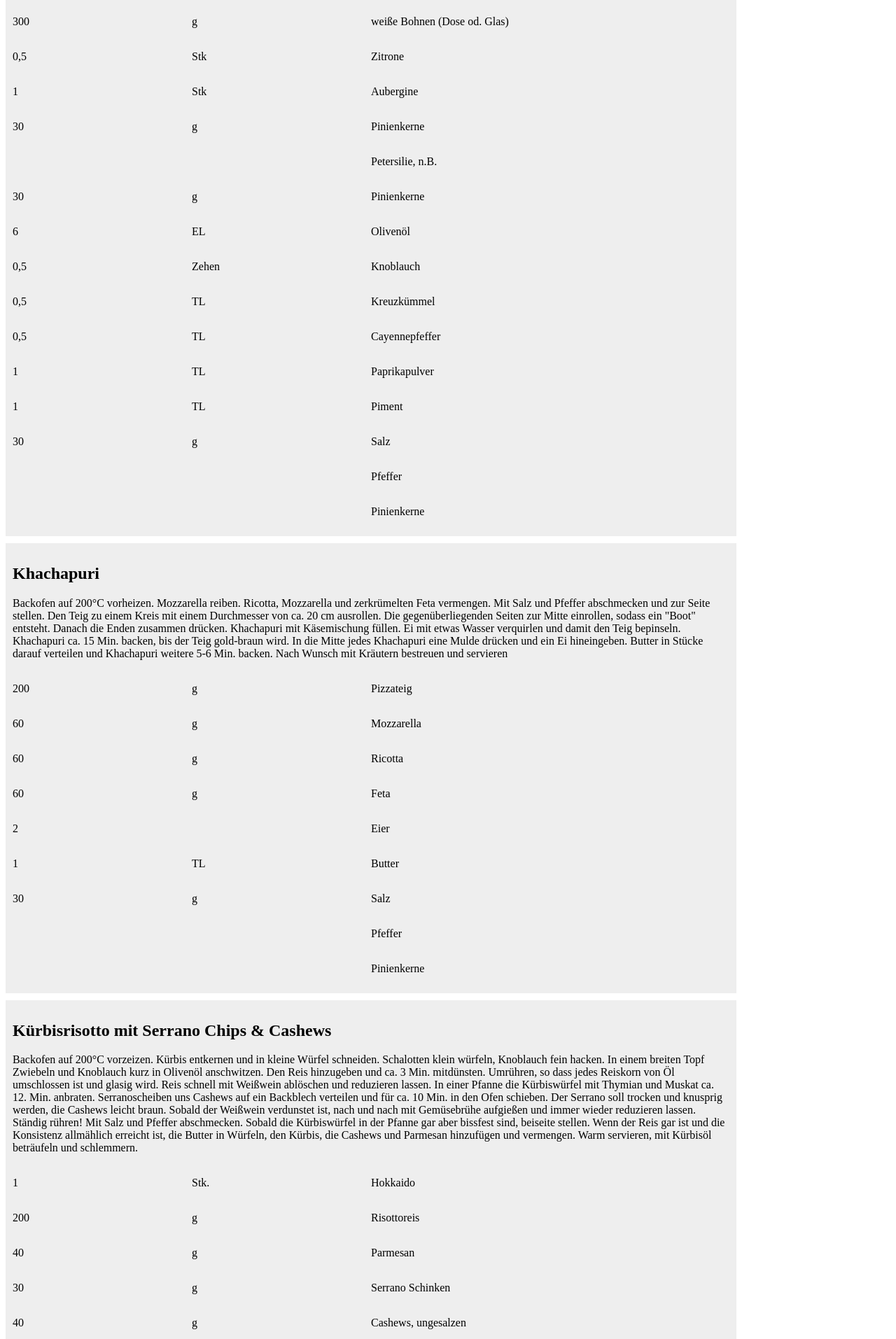
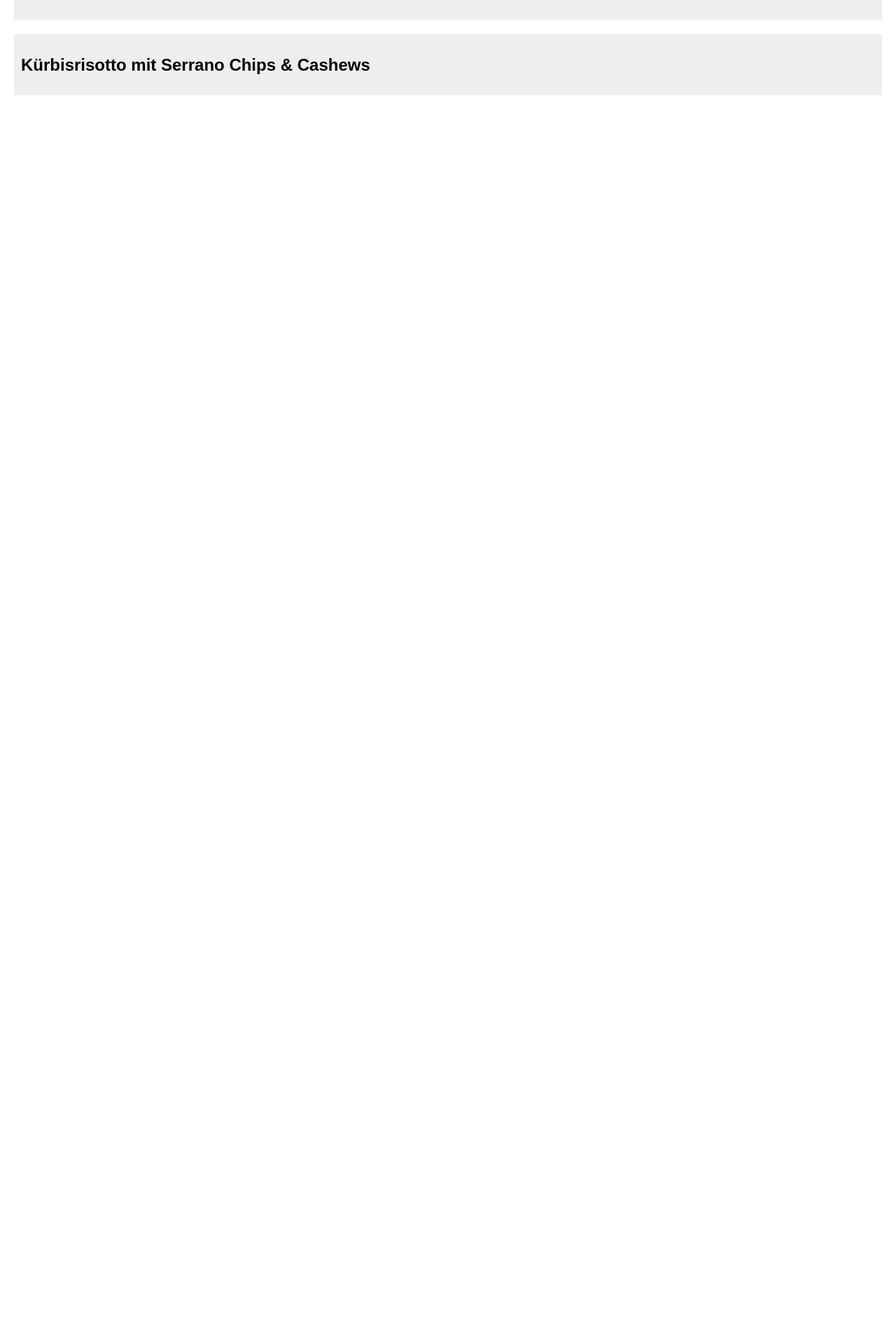
Before and after one commit to brdddngs/capstone-project, a React (Create React App) app: page / in a window 1280 px wide. Shown: the part 187-2100 px from the top of the page at 70% size. After the commit the page ends 800 px from the top, so only its background shows below. Built offline with nearby package versions, Linux system fonts and the light colour scheme.

Commit message:
Implement plain recipes overview

```diff
--- a/package.json
+++ b/package.json
@@ -6,7 +6,8 @@
     "node-sass": "^4.13.0",
     "react": "^16.12.0",
     "react-dom": "^16.12.0",
-    "react-scripts": "3.2.0"
+    "react-scripts": "3.2.0",
+    "styled-components": "^4.4.1"
   },
   "scripts": {
     "start": "react-scripts start",
--- a/src/App.js
+++ b/src/App.js
@@ -1,22 +1,13 @@
 import React from 'react'
 import './styles.scss'
+import Recipe from './Recipe'
 import recipes from './recipes.json'
 
 function App() {
   return (
     <div className="App">
       {recipes.map((recipe, index) => (
-        <div key={index} className="container">
-          <h2>{recipe.title}</h2>
-          <p>{recipe.steps}</p>
-          {recipe.ingredients.map((ingredient, index) => (
-            <div key={index} className="ingredient-wrapper">
-              <p>{ingredient.amount}</p>
-              <p>{ingredient.unit}</p>
-              <p>{ingredient.food}</p>
-            </div>
-          ))}
-        </div>
+        <Recipe key={index} {...recipe} />
       ))}
     </div>
   )
--- /dev/null
+++ b/src/GlobalStyles.js
@@ -0,0 +1,20 @@
+import { createGlobalStyle } from 'styled-components'
+
+const GlobalStyles = createGlobalStyle`
+* {
+  box-sizing: border-box;
+}
+
+body {
+  margin: 0;
+  background-color: #fff;
+  font-family: sans-serif;
+}
+
+.App {
+  padding: 0 20px;
+}
+
+`
+
+export default GlobalStyles
--- /dev/null
+++ b/src/Ingredients.js
@@ -0,0 +1,18 @@
+import React from 'react'
+import styled from 'styled-components/macro'
+
+export default function Ingredients({ amount, unit, ingredientItem }) {
+  return (
+    <IngredientsWrapper>
+      <p>
+        {amount} {unit}
+      </p>
+      <p>{ingredientItem}</p>
+    </IngredientsWrapper>
+  )
+}
+
+const IngredientsWrapper = styled.section`
+  display: grid;
+  grid-template-columns: 1fr 2fr;
+`
--- /dev/null
+++ b/src/Recipe.js
@@ -0,0 +1,35 @@
+import React, { useState } from 'react'
+import Ingredients from './Ingredients'
+import Steps from './Steps'
+
+export default function Recipe({ title, steps, ingredients }) {
+  const [collapsed, setCollapsed] = useState(true)
+
+  function toggleCollapsed() {
+    setCollapsed(!collapsed)
+  }
+
+  return (
+    <section className="recipe">
+      <h2 onClick={() => toggleCollapsed()}>{title}</h2>
+      {collapsed || renderDetails()}
+    </section>
+  )
+
+  function renderDetails() {
+    return (
+      <>
+        <Steps steps={steps} />
+        {ingredients.map((ingredient, index) => (
+          <Ingredients
+            key={index}
+            amount={ingredient.amount}
+            unit={ingredient.unit}
+            ingredientItem={ingredient.ingredientItem}
+            collapsed={collapsed}
+          />
+        ))}
+      </>
+    )
+  }
+}
--- /dev/null
+++ b/src/Steps.js
@@ -0,0 +1,5 @@
+import React from 'react'
+
+export default function Steps({ steps }) {
+  return <p>{steps}</p>
+}
--- a/src/index.js
+++ b/src/index.js
@@ -1,11 +1,18 @@
-import React from "react";
-import ReactDOM from "react-dom";
-import App from "./App";
-import * as serviceWorker from "./serviceWorker";
+import React from 'react'
+import ReactDOM from 'react-dom'
+import App from './App'
+import GlobalStyles from './GlobalStyles'
+import * as serviceWorker from './serviceWorker'
 
-ReactDOM.render(<App />, document.getElementById("root"));
+ReactDOM.render(
+  <>
+    <GlobalStyles />
+    <App />
+  </>,
+  document.getElementById('root')
+)
 
 // If you want your app to work offline and load faster, you can change
 // unregister() to register() below. Note this comes with some pitfalls.
 // Learn more about service workers: https://bit.ly/CRA-PWA
-serviceWorker.unregister();
+serviceWorker.unregister()
--- a/src/recipes.json
+++ b/src/recipes.json
@@ -1,201 +1,200 @@
 [
   {
     "title": "Bohnen-Hummus mit Auberginen & Pinienkernen",
-    "steps": "Backofen auf 200°C vorzeizen. Auberginen waschen, grob würfeln und auf ein mit Backpapier belegtes Blech geben. Olivenöl, Paprikapulver, Piment, Salz und Pfeffer drüber geben und gut mischen. Ca. 20 Min. backen. In der Zwischenzeit das Hummus zubereiten: Knoblauch schälen und fein würfeln. Zitrone halbieren und Saft auspressen. Weiße Bohnen, Olivenöl, Knoblauch und Zitronensaft in einen Mixer geben und fein pürieren. Mit Salz, Pfeffer, Kreuzkümmel und Cayennepfeffer würzen und noch mal pürieren. Pinienkerne in einer Pfanne ohne Fett goldbraun rösten. Petersilie waschen, trocken schütteln und hacken. Die fertig gebackenen Auberginen mit der Petersilie vermengen und mit dem Bohnenhummus und Pinienkernen servieren.",
+    "steps": "Backofen auf 200°C vorheizen. Auberginen waschen, grob würfeln und auf ein mit Backpapier belegtes Blech geben. Olivenöl, Paprikapulver, Piment, Salz und Pfeffer drüber geben und gut mischen. Ca. 20 Min. backen. In der Zwischenzeit das Hummus zubereiten: Knoblauch schälen und fein würfeln. Zitrone halbieren und Saft auspressen. Weiße Bohnen, Olivenöl, Knoblauch und Zitronensaft in einen Mixer geben und fein pürieren. Mit Salz, Pfeffer, Kreuzkümmel und Cayennepfeffer würzen und noch mal pürieren. Pinienkerne in einer Pfanne ohne Fett goldbraun rösten. Petersilie waschen, trocken schütteln und hacken. Die fertig gebackenen Auberginen mit der Petersilie vermengen und mit dem Bohnenhummus und Pinienkernen servieren.",
     "ingredients": [
       {
-        "food": "weiße Bohnen (Dose od. Glas)",
+        "ingredientItem": "weiße Bohnen (Dose od. Glas)",
         "amount": "300",
         "unit": "g"
       },
       {
-        "food": "Zitrone",
+        "ingredientItem": "Zitrone",
         "amount": "0,5",
         "unit": "Stk"
       },
       {
-        "food": "Aubergine",
+        "ingredientItem": "Aubergine",
         "amount": "1",
         "unit": "Stk"
       },
       {
-        "food": "Pinienkerne",
+        "ingredientItem": "Pinienkerne",
         "amount": "30",
         "unit": "g"
       },
       {
-        "food": "Petersilie, n.B.",
+        "ingredientItem": "Petersilie, n.B.",
         "amount": "",
         "unit": ""
       },
       {
-        "food": "Pinienkerne",
+        "ingredientItem": "Pinienkerne",
         "amount": "30",
         "unit": "g"
       },
       {
-        "food": "Olivenöl",
+        "ingredientItem": "Olivenöl",
         "amount": "6",
         "unit": "EL"
       },
       {
-        "food": "Knoblauch",
+        "ingredientItem": "Knoblauch",
         "amount": "0,5",
         "unit": "Zehen"
       },
       {
-        "food": "Kreuzkümmel",
+        "ingredientItem": "Kreuzkümmel",
         "amount": "0,5",
         "unit": "TL"
       },
       {
-        "food": "Cayennepfeffer",
+        "ingredientItem": "Cayennepfeffer",
         "amount": "0,5",
         "unit": "TL"
       },
       {
-        "food": "Paprikapulver",
+        "ingredientItem": "Paprikapulver",
         "amount": "1",
         "unit": "TL"
       },
       {
-        "food": "Piment",
+        "ingredientItem": "Piment",
         "amount": "1",
         "unit": "TL"
       },
       {
-        "food": "Salz",
+        "ingredientItem": "Salz",
         "amount": "30",
         "unit": "g"
       },
       {
-        "food": "Pfeffer"
+        "ingredientItem": "Pfeffer"
       },
       {
-        "food": "Pinienkerne"
+        "ingredientItem": "Pinienkerne"
       }
     ]
   },
   {
     "title": "Khachapuri",
     "steps": "Backofen auf 200°C vorheizen. Mozzarella reiben. Ricotta, Mozzarella und zerkrümelten Feta vermengen. Mit Salz und Pfeffer abschmecken und zur Seite stellen. Den Teig zu einem Kreis mit einem Durchmesser von ca. 20 cm ausrollen. Die gegenüberliegenden Seiten zur Mitte einrollen, sodass ein \"Boot\" entsteht. Danach die Enden zusammen drücken. Khachapuri mit Käsemischung füllen. Ei mit etwas Wasser verquirlen und damit den Teig bepinseln. Khachapuri ca. 15 Min. backen, bis der Teig gold-braun wird. In die Mitte jedes Khachapuri eine Mulde drücken und ein Ei hineingeben. Butter in Stücke darauf verteilen und Khachapuri weitere 5-6 Min. backen. Nach Wunsch mit Kräutern bestreuen und servieren",
+
     "ingredients": [
       {
-        "food": "Pizzateig",
+        "ingredientItem": "Pizzateig",
         "amount": "200",
         "unit": "g"
       },
       {
-        "food": "Mozzarella",
+        "ingredientItem": "Mozzarella",
         "amount": "60",
         "unit": "g"
       },
       {
-        "food": "Ricotta",
+        "ingredientItem": "Ricotta",
         "amount": "60",
         "unit": "g"
       },
       {
-        "food": "Feta",
+        "ingredientItem": "Feta",
         "amount": "60",
         "unit": "g"
       },
       {
-        "food": "Eier",
+        "ingredientItem": "Eier",
         "amount": "2"
       },
       {
-        "food": "Butter",
+        "ingredientItem": "Butter",
         "amount": "1",
         "unit": "TL"
       },
       {
-        "food": "Salz",
+        "ingredientItem": "Salz",
         "amount": "30",
         "unit": "g"
       },
       {
-        "food": "Pfeffer"
-      },
-      {
-        "food": "Pinienkerne"
+        "ingredientItem": "Pfeffer"
       }
     ]
   },
   {
     "title": "Kürbisrisotto mit Serrano Chips & Cashews",
     "steps": "Backofen auf 200°C vorzeizen. Kürbis entkernen und in kleine Würfel schneiden. Schalotten klein würfeln, Knoblauch fein hacken. In einem breiten Topf Zwiebeln und Knoblauch kurz in Olivenöl anschwitzen. Den Reis hinzugeben und ca. 3 Min. mitdünsten. Umrühren, so dass jedes Reiskorn von Öl umschlossen ist und glasig wird. Reis schnell mit Weißwein ablöschen und reduzieren lassen. In einer Pfanne die Kürbiswürfel mit Thymian und Muskat ca. 12. Min. anbraten. Serranoscheiben uns Cashews auf ein Backblech verteilen und für ca. 10 Min. in den Ofen schieben. Der Serrano soll trocken und knusprig werden, die Cashews leicht braun. Sobald der Weißwein verdunstet ist, nach und nach mit Gemüsebrühe aufgießen und immer wieder reduzieren lassen. Ständig rühren! Mit Salz und Pfeffer abschmecken. Sobald die Kürbiswürfel in der Pfanne gar aber bissfest sind, beiseite stellen. Wenn der Reis gar ist und die Konsistenz allmählich erreicht ist, die Butter in Würfeln, den Kürbis, die Cashews und Parmesan hinzufügen und vermengen. Warm servieren, mit Kürbisöl beträufeln und schlemmern.",
+
     "ingredients": [
       {
-        "food": "Hokkaido",
+        "ingredientItem": "Hokkaido",
         "amount": "1",
         "unit": "Stk."
       },
       {
-        "food": "Risottoreis",
+        "ingredientItem": "Risottoreis",
         "amount": "200",
         "unit": "g"
       },
       {
-        "food": "Parmesan",
+        "ingredientItem": "Parmesan",
         "amount": "40",
         "unit": "g"
       },
       {
-        "food": "Serrano Schinken",
+        "ingredientItem": "Serrano Schinken",
         "amount": "30",
         "unit": "g"
       },
       {
-        "food": "Cashews, ungesalzen",
+        "ingredientItem": "Cashews, ungesalzen",
         "amount": "40",
         "unit": "g"
       },
       {
-        "food": "Gemüsebrühe",
+        "ingredientItem": "Gemüsebrühe",
         "amount": "0,5",
         "unit": "l"
       },
       {
-        "food": "Weißwein",
+        "ingredientItem": "Weißwein",
         "amount": "100",
         "unit": "ml"
       },
       {
-        "food": "Thymian",
+        "ingredientItem": "Thymian",
         "amount": "4",
         "unit": "Stk"
       },
       {
-        "food": "Schalotte",
+        "ingredientItem": "Schalotte",
         "amount": "1"
       },
       {
-        "food": "Knoblauch",
+        "ingredientItem": "Knoblauch",
         "amount": "1",
         "unit": "Zehe"
       },
       {
-        "food": "Muskatnuss"
+        "ingredientItem": "Muskatnuss"
       },
       {
-        "food": "Salz"
+        "ingredientItem": "Salz"
       },
       {
-        "food": "Pfeffer"
+        "ingredientItem": "Pfeffer"
       },
       {
-        "food": "Butter",
+        "ingredientItem": "Butter",
         "amount": "30",
         "unit": "g"
       },
       {
-        "food": "Olivenöl",
+        "ingredientItem": "Olivenöl",
         "amount": "2",
         "unit": "EL"
       },
       {
-        "food": "Kürbisöl",
+        "ingredientItem": "Kürbisöl",
         "amount": "1",
         "unit": "TL"
       }
--- a/src/styles.scss
+++ b/src/styles.scss
@@ -1,11 +1,9 @@
-.ingredient-wrapper {
-  display: grid;
-  grid-template-columns: 1fr 1fr 2fr;
-}
-
-.container {
-  width: 80vw;
-  margin: 10px 0;
+.recipe {
+  margin: 20px auto;
   background-color: rgb(238, 238, 238);
   padding: 10px;
 }
+
+p {
+  margin: 6px;
+}
```
Also changed, not shown: 1 other file (tests, documents, lock files or other folders).
